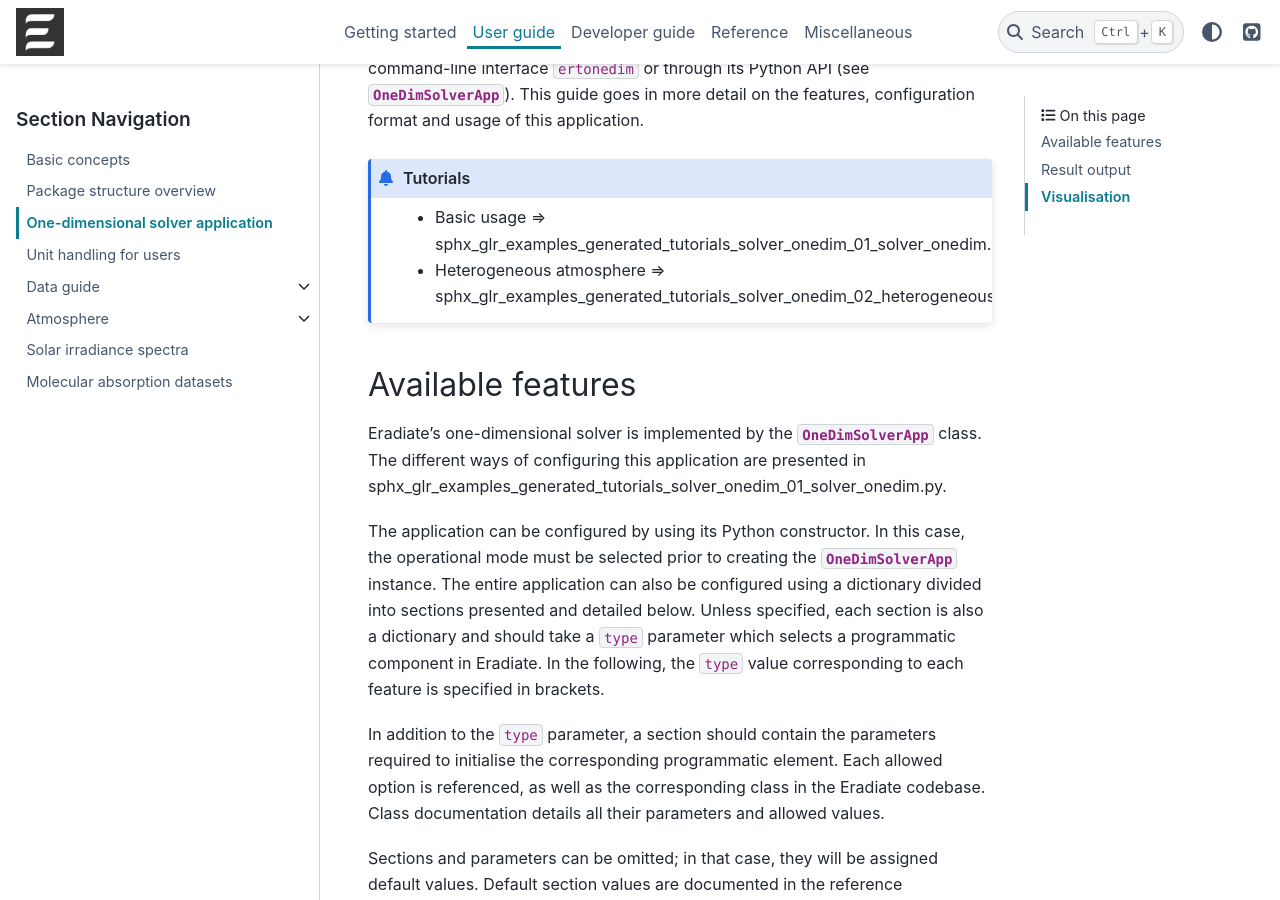
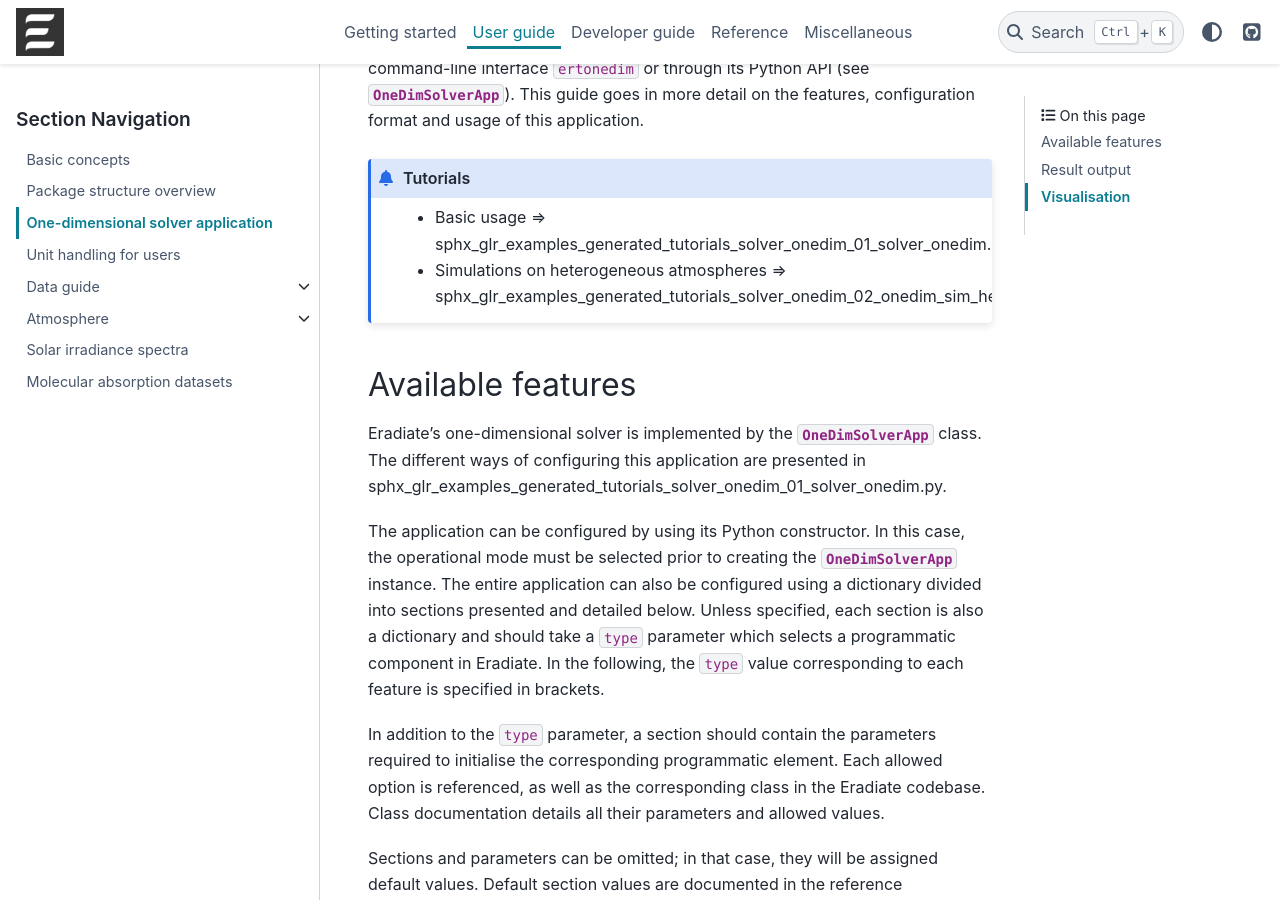
Before and after one commit to eradiate/eradiate, a Sphinx documentation site: the page built from docs/rst/user_guide/onedim_solver_app.rst, in a window 1280 px wide and 900 px high, scrolled down 404 px. Built offline with Sphinx 7.4.7 and the PyData theme 0.15.4, drawn with Linux system fonts in a browser that asks for light colours; pages that are not in the unit, such as notebooks, are missing from menus.

Commit message:
Work in progress

```diff
--- a/docs/rst/user_guide/atmosphere/intro.rst
+++ b/docs/rst/user_guide/atmosphere/intro.rst
@@ -191,7 +191,6 @@ where the values of the extinction coefficient and albedo are written.
       eradiate.set_mode("mono")
 
       atmosphere = eradiate.scenes.atmosphere.HeterogeneousAtmosphere(
-          toa_altitude="auto",
           width=ureg.Quantity(1000, "km"),
           profile=dict(
               type="us76_approx",
--- a/docs/rst/user_guide/onedim_solver_app.rst
+++ b/docs/rst/user_guide/onedim_solver_app.rst
@@ -18,7 +18,7 @@ features, configuration format and usage of this application.
 .. admonition:: Tutorials
 
    * Basic usage ⇒ :ref:`sphx_glr_examples_generated_tutorials_solver_onedim_01_solver_onedim.py`
-   * Heterogeneous atmosphere ⇒ :ref:`sphx_glr_examples_generated_tutorials_solver_onedim_02_heterogeneous_atmospheres.py`
+   * Simulations on heterogeneous atmospheres ⇒ :ref:`sphx_glr_examples_generated_tutorials_solver_onedim_02_onedim_sim_hetero_atm.py`
 
 Available features
 ------------------
```
